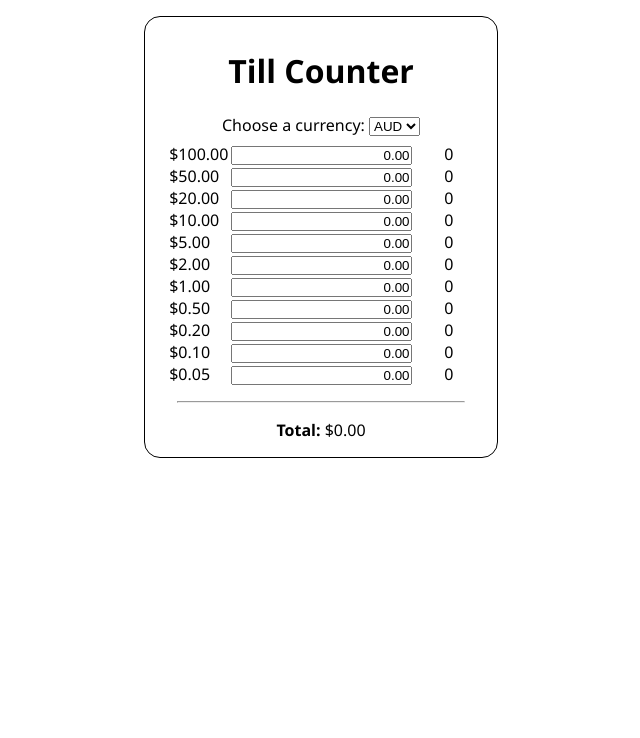
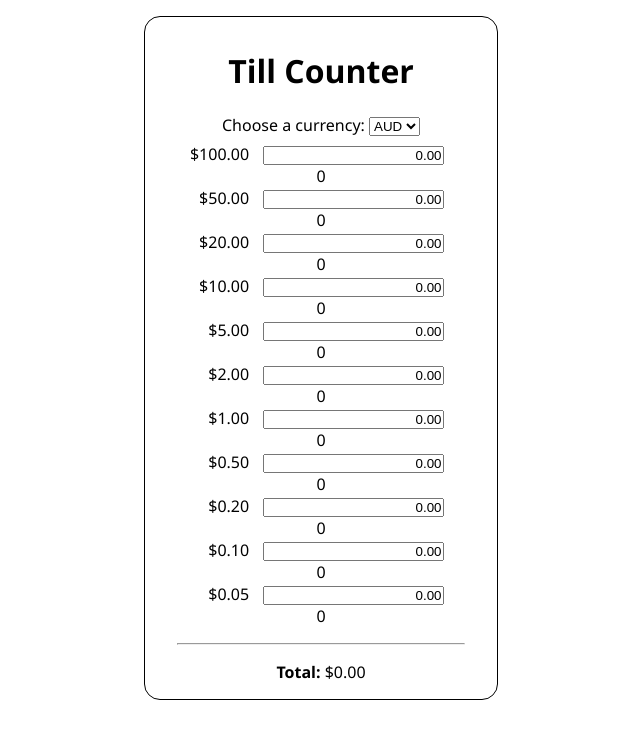
Before and after one commit to morgandival/till-counter, a React (Create React App) app: page / in a window 1280 px wide. Shown: the top 738 px of the page, without its empty margins (319-959 px from the left). Built offline with nearby package versions, Linux system fonts and the light colour scheme.

Commit message:
Modified label styles to line up decimal places

```diff
--- a/src/index.css
+++ b/src/index.css
@@ -24,8 +24,8 @@ body {
 
 .denom-label {
   display: inline-block;
-  text-align: left;
-  width: 3em;
+  text-align: right;
+  width: 4em;
 }
 
 .denom-input {
@@ -35,7 +35,7 @@ body {
 
 .denom-count {
   display: inline-block;
-  width: 3em;
+  width: 4em;
 }
 
 .total {
```
